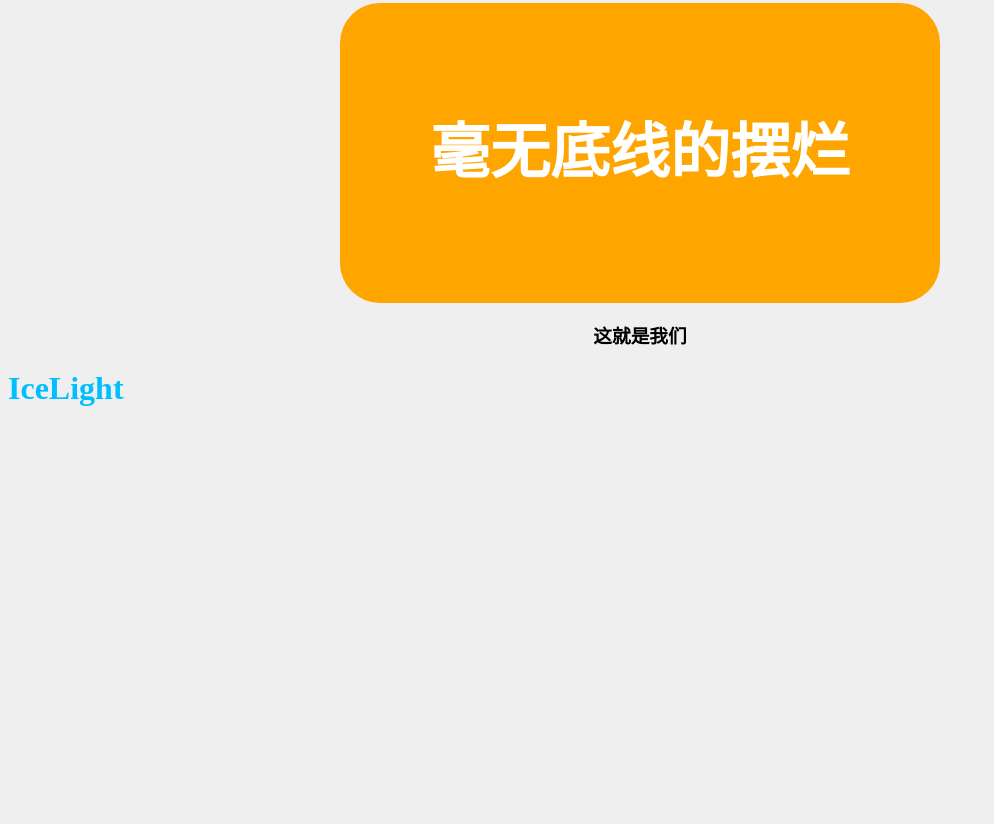
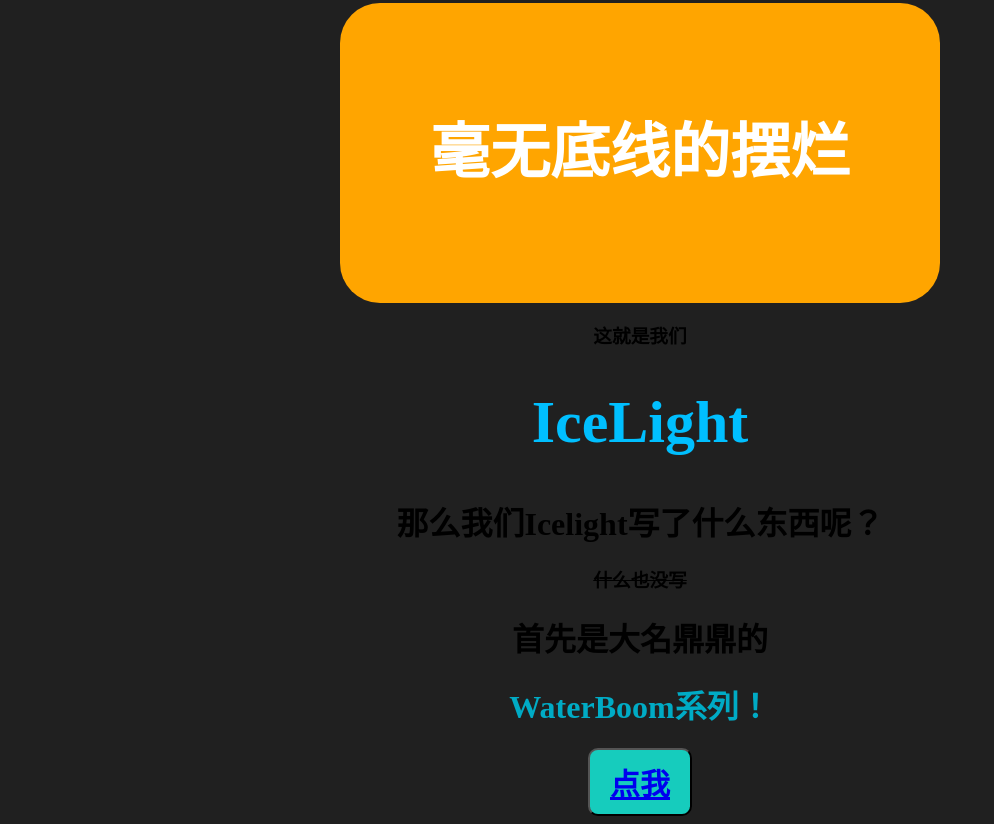
Before and after one commit to XetrozCAI/icelight.github.io, a plain HTML site: page index.html in a window 1280 px wide. Shown: the part 718-1542 px from the top of the page, without its empty margins (0-994 px from the left). Before the commit the page ends 1146 px from the top, so only its background shows below. Drawn offline with Linux system fonts and the light colour scheme.

Commit message:
Update index.html

```diff
--- a/index.html
+++ b/index.html
@@ -6,11 +6,7 @@
 		<style>
 			body
 			{
-				background-color: #efefef;
-			}
-			.demo
-			{
-				margin:0% auto;
+				background-color: #202020;
 				text-align: center;
 			}
 			.button
@@ -37,7 +33,11 @@
 		<div style="margin:0% auto;background-color: orange;text-align: center;width: 600px;height:300px;border-radius: 40px;line-height: 300px;color:white">
 			<h1 style="font-size:60px">毫无底线的摆烂</h1>
 		</div>
-		<h3 style="text-align: center;">这就是我们</h3>
-		<h1 style="color:deepskyblue">IceLight</h1>
+		<h3>这就是我们</h3>
+		<h1 style="color:deepskyblue;font-size: 60px;">IceLight</h1>
+		<h1>那么我们Icelight写了什么东西呢？</h1>
+		<h3><del>什么也没写</del></h3>
+		<h1>首先是大名鼎鼎的<h1 style="color: #00abc5;">WaterBoom系列！</h1></h1>
+		<button type="button" class="button"><a href="./waterboom/index.html">点我</a></button>
 	<body>
 </html>
```
